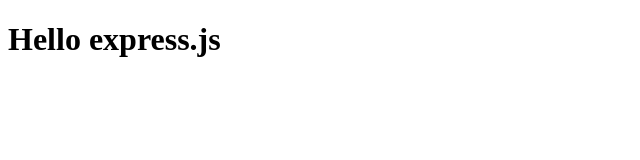
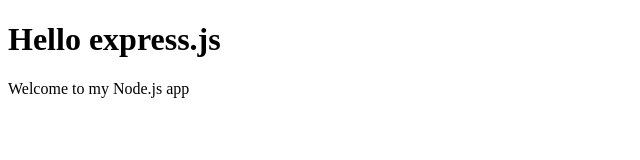
Before and after one commit to SpyCop/web-server, a website: page public/index.html in a window 1280 px wide. Shown: the whole page, without its empty margins (0-640 px from the left). Drawn offline with Linux system fonts and the light colour scheme.

Commit message:
Index update for course

```diff
--- a/public/index.html
+++ b/public/index.html
@@ -6,5 +6,6 @@
 	</head>
 	<body>
 		<h1>Hello express.js</h1>
+		<p>Welcome to my Node.js app</p>
 	</body>
 </html>
```
